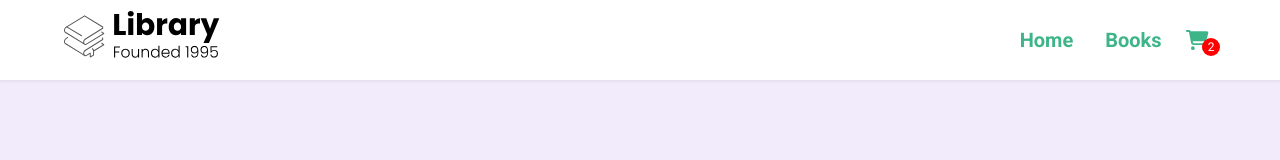
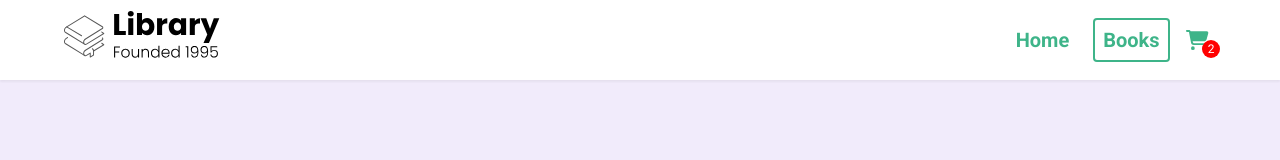
Before and after one commit to mustyAY/react-library-app, a React (Create React App) app: page / in a window 1280 px wide. Shown: the top 160 px of the page. Built offline with nearby package versions, Linux system fonts and the light colour scheme.

Commit message:
checkout button...

```diff
--- a/src/components/Nav.jsx
+++ b/src/components/Nav.jsx
@@ -25,7 +25,7 @@ const Nav = () => {
             </Link>
           </li>
           <li className="nav__list">
-            <Link to="/books" className="nav__link">
+            <Link to="/books" className="nav__link nav__link--primary">
               Books
             </Link>
           </li>
```
Also changed, not shown: src/pages/BookInfo.jsx (line endings or trailing spaces).
